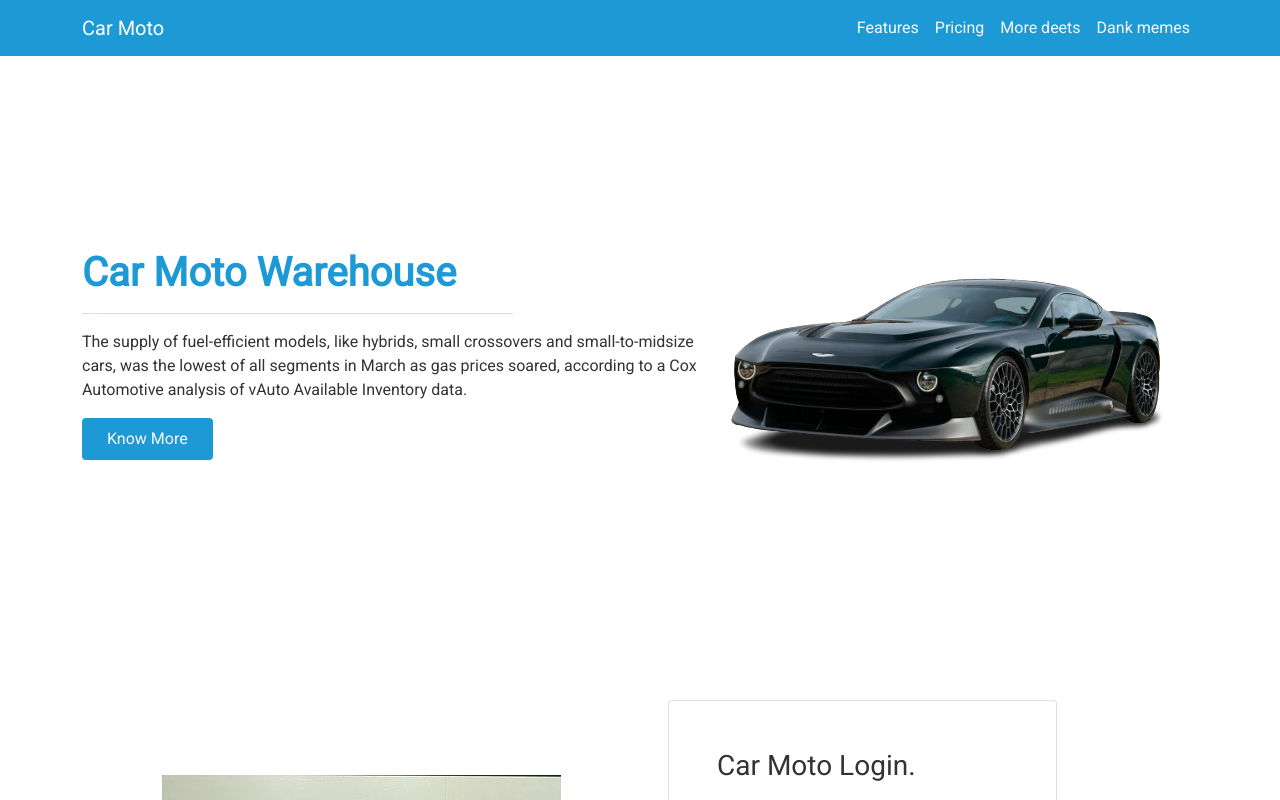
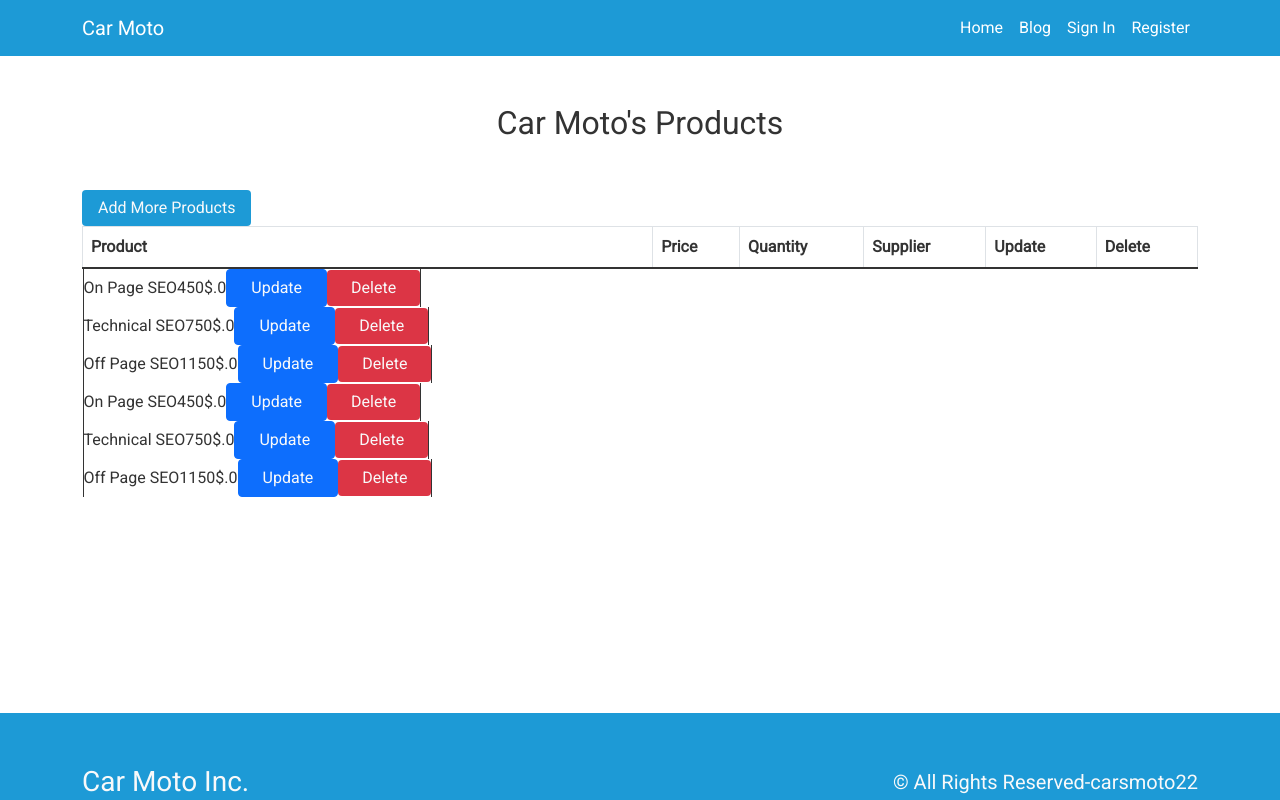
Before and after one commit to niloydey1971/-warehouse-management-client-side, a React (Create React App) app: page /inventories in a window 1280 px wide. Shown: the top 800 px of the page. Built offline with nearby package versions, Linux system fonts and the light colour scheme.

Commit message:
manage inventory ui done

```diff
--- /dev/null
+++ b/public/serviceData.json
@@ -0,0 +1,55 @@
+[
+    {
+        "id": 1,
+        "name": "On Page SEO",
+        "price": 450,
+        "description":"On-page SEO makes the foundation of higher Google ranks. We apply the same techniques that we’ve used to rank hundreds of websites.",
+        "image": "onseo.jpg"
+
+    },
+
+    {
+        "id": 2,
+        "name": "Technical SEO",
+        "price": 750,
+        "description":"The first major step in establishing a technical SEO strategy is setting up your website correctly so every page functions as it should",
+        "image": "tseo.webp"
+
+    },
+
+    {
+        "id": 3,
+        "name": "Off Page SEO",
+        "price": 1150,
+        "description":"I use natural link-building techniques. Off-page SEO requires huge resources and networks that can boost your rankings within short time.",
+        "image": "oseo.jpg"
+
+    },
+
+    {
+        "id": 4,
+        "name": "On Page SEO",
+        "price": 450,
+        "description":"On-page SEO makes the foundation of higher Google ranks. We apply the same techniques that we’ve used to rank hundreds of websites.",
+        "image": "onseo.jpg"
+
+    },
+
+    {
+        "id": 5,
+        "name": "Technical SEO",
+        "price": 750,
+        "description":"The first major step in establishing a technical SEO strategy is setting up your website correctly so every page functions as it should",
+        "image": "tseo.webp"
+
+    },
+
+    {
+        "id": 6,
+        "name": "Off Page SEO",
+        "price": 1150,
+        "description":"I use natural link-building techniques. Off-page SEO requires huge resources and networks that can boost your rankings within short time.",
+        "image": "oseo.jpg"
+
+    }
+]
--- a/src/App.js
+++ b/src/App.js
@@ -12,6 +12,8 @@ import Signup from './components/Signup';
 import Footer from './components/Footer';
 import Blog from './components/Blog';
 import EmptyPage from './components/EmptyPage';
+import AllProductsList from './components/warehouse/AllProductsList';
+import RequireAuth from './components/RequireAuth';
 
 
 function App() {
@@ -19,12 +21,25 @@ function App() {
 
     <div>
       <CarsMenu></CarsMenu>
-      <Home></Home>
-      <Login></Login>
-      <Signup></Signup>
+      <Routes>
+      <Route path="/" element={<Home />} />
+      <Route path="/blog" element={<Blog />} />
+      <Route path="/inventories" element={<AllProductsList />} />
+      <Route path="/login" element={<Login />} />
+      <Route path="/signup" element={<Signup />} />
+      <Route path="*" element={<EmptyPage />} />
+      <Route path="*" element={<EmptyPage />} />
+      {/* require Auth Route */}
+      <Route path='/inventories' element={<RequireAuth>
+          <AllProductsList></AllProductsList>
+        </RequireAuth>}></Route>
 
-      <Blog></Blog>
-      <EmptyPage></EmptyPage>
+
+      </Routes>
+
+
+
+
       <Footer></Footer>
     </div>
   );
--- a/src/components/CarsMenu.js
+++ b/src/components/CarsMenu.js
@@ -16,7 +16,7 @@ const CarsMenu = () => {
     return (
         <Navbar collapseOnSelect expand="lg"variant="dark" style={{backgroundColor:"#1D9AD6"}}>
             <Container>
-                <Navbar.Brand href="#home">Car Moto</Navbar.Brand>
+                <Navbar.Brand>Car Moto</Navbar.Brand>
                 <Navbar.Toggle aria-controls="responsive-navbar-nav" />
                 <Navbar.Collapse id="responsive-navbar-nav">
                     <Nav className="me-auto">
@@ -24,12 +24,13 @@ const CarsMenu = () => {
 
                     </Nav>
                     <Nav >
-                    <Nav.Link className='text-light' href="#features" >Features</Nav.Link>
-                        <Nav.Link className='text-light' href="#pricing">Pricing</Nav.Link>
-                        <Nav.Link className='text-light' href="#deets">More deets</Nav.Link>
-                        <Nav.Link className='text-light' href="#memes">
-                            Dank memes
-                        </Nav.Link>
+                    <Nav.Link className='text-light'><Link style={{textDecoration:'none', color:'#fff'}} to='/'>Home</Link></Nav.Link>
+                    <Nav.Link className='text-light'><Link style={{textDecoration:'none', color:'#fff'}} to='/blog'>Blog</Link></Nav.Link>
+                    <Nav.Link className='text-light'><Link style={{textDecoration:'none', color:'#fff'}} to='/login'>Sign In</Link></Nav.Link>
+                    <Nav.Link className='text-light'><Link style={{textDecoration:'none', color:'#fff'}} to='/signup'>Register</Link></Nav.Link>
+
+
+
                     </Nav>
                 </Navbar.Collapse>
             </Container>
--- a/src/components/Footer.js
+++ b/src/components/Footer.js
@@ -3,7 +3,7 @@ import { Container } from 'react-bootstrap';
 
 const Footer = () => {
     return (
-        <div className='text-light mt-5 py-5' style={{ backgroundColor: '#1D9AD6' }}>
+        <div className='text-light py-5' style={{ backgroundColor: '#1D9AD6' , marginTop:'200px' }}>
             <Container>
                 <div className='d-flex align-items-center justify-content-between gap-3 flex-wrap'>
                     <p className='fs-3 text-light'>Car Moto Inc.</p>
--- a/src/components/Home.js
+++ b/src/components/Home.js
@@ -1,10 +1,12 @@
 import React from 'react';
 import Banner from './Banner';
+import HomeSection from './warehouse/HomeSection';
 
 const Home = () => {
     return (
         <div>
             <Banner></Banner>
+            <HomeSection></HomeSection>
 
         </div>
     );
--- /dev/null
+++ b/src/components/Loading.js
@@ -0,0 +1,12 @@
+import React from 'react';
+import { Spinner } from 'react-bootstrap';
+
+const Loading = () => {
+    return (
+        <div className='my-5' style={{width:'300px',height:'300px'}}>
+            <Spinner animation='border' variant='primary'></Spinner>
+        </div>
+    );
+};
+
+export default Loading;
--- /dev/null
+++ b/src/components/RequireAuth.js
@@ -0,0 +1,23 @@
+import React from 'react';
+import auth from '../firebase.init';
+import { useAuthState } from 'react-firebase-hooks/auth';
+import { Navigate, useLocation } from 'react-router-dom';
+import Loading from './Loading';
+
+const RequireAuth = ({children}) => {
+
+    const [user,loading] = useAuthState(auth);
+    const location = useLocation()
+
+    if(loading){
+        return <Loading></Loading>
+    }
+    if(!user){
+        return <Navigate to="/login" state={{ from: location }} replace />;
+
+    }
+
+    return children;
+};
+
+export default RequireAuth;
--- /dev/null
+++ b/src/components/warehouse/AllProductsList.js
@@ -0,0 +1,63 @@
+import React from 'react';
+import { Button, Container, Table } from 'react-bootstrap';
+import { useNavigate } from 'react-router-dom';
+import useInventory from '../../hooks/useInventory';
+import AllProductsListTable from './AllProductsListTable';
+
+const AllProductsList = () => {
+    const [items,] = useInventory()
+    const navigate = useNavigate()
+    return (
+        <Container>
+            <div className='my-5'>
+
+
+
+                    <h2 className='text-center my-5 fw-5'>Car Moto's Products</h2>
+                    <div className='mt-3 mx-auto'>
+                    <Button onClick={() => navigate('/additems')} className="btn text-light px-3 border-0" style={{ backgroundColor: "#1D9AD6"}}>Add More Products</Button>
+
+                </div>
+
+                <div class="table-responsive">
+                    <Table striped bordered hover class="table">
+                        <thead>
+                            <tr>
+
+                                <th>Product</th>
+                                <th>Price</th>
+                                <th>Quantity</th>
+                                <th>Supplier</th>
+                                <th>Update</th>
+                                <th>Delete</th>
+                            </tr>
+                        </thead>
+                        <tbody>
+
+
+                            {
+                                items.map(item => <AllProductsListTable key={item._id} product={item}></AllProductsListTable>
+                                )
+                            }
+
+
+
+                        </tbody>
+                    </Table>
+
+                </div>
+
+
+
+
+
+
+
+
+            </div>
+
+        </Container>
+    );
+};
+
+export default AllProductsList;
--- /dev/null
+++ b/src/components/warehouse/AllProductsListTable.js
@@ -0,0 +1,38 @@
+import React, { useState } from 'react';
+import { Button, Table } from 'react-bootstrap';
+import { useNavigate } from 'react-router-dom';
+
+const AllProductsListTable = (props) => {
+    const { _id } = props.product
+    const currentProduct = props.product
+    const navigate = useNavigate()
+    const [product, setProduct] = useState([currentProduct])
+    return (
+        <div>
+            {
+                product.map(item => <tr>
+
+                    {/* <td>{item.name}</td>
+                    <td>{item.price}</td>
+                    <td>${item.quantity}.0</td>
+                    <td>{item.supplierName}</td> */}
+                    <td>{item.name}</td>
+                    <td>{item.price}</td>
+                    <td>${item.quantity}.0</td>
+                    <td>{item.supplierName}</td>
+                    <td>
+                        <Button onClick={() => navigate(`/inventories/${_id}`)} className="btn btn-primary text-light px-4" >Update</Button>
+                    </td>
+                    <td>
+                        <Button className="btn btn-danger text-light px-4 border-0" >Delete</Button>
+                    </td>
+                </tr>
+                )
+            }
+
+
+        </div>
+    );
+};
+
+export default AllProductsListTable;
--- /dev/null
+++ b/src/components/warehouse/HomeSection.js
@@ -0,0 +1,40 @@
+import React from 'react';
+import { Button, Row } from 'react-bootstrap';
+import { useNavigate } from 'react-router-dom';
+import useInventory from '../../hooks/useInventory';
+import HomeSectionCard from './HomeSectionCard';
+
+const HomeSection = () => {
+    const [items,] = useInventory()
+    const navigate = useNavigate()
+    return (
+        <div className='my-5 py-5'>
+            <div className='container'>
+                <div className='my-5'>
+                    <h2 className='text-center my-5 fw-5'>Car Moto's Inventory</h2>
+
+                    <Row>
+
+                        {
+                            items.slice(0, 6).map(item => <HomeSectionCard key={item._id} product={item}></HomeSectionCard>
+                            )
+                        }
+
+
+
+                    </Row>
+
+                </div>
+                <div className='d-flex mt-4 justify-content-center '>
+                    <Button onClick={() => navigate('/inventories')} className="btn  btn-primary text-light px-5 py-3 border-0">Manage All Products</Button>
+
+                </div>
+
+
+            </div>
+        </div>
+
+    );
+};
+
+export default HomeSection;
--- /dev/null
+++ b/src/components/warehouse/HomeSectionCard.js
@@ -0,0 +1,31 @@
+import React from 'react';
+import { Button, Card, Col } from 'react-bootstrap';
+import { useNavigate } from 'react-router-dom';
+
+const HomeSectionCard = (props) => {
+    const navigate = useNavigate()
+    const { _id, name, image, description, price, quantity, supplierName } = props.product
+    return (
+        <Col sm>
+            <Card style={{ width: '18rem', margin: 'auto', marginBottom: '20px' }}>
+                <div className='w-75 mx-auto mt-3'>
+                    <Card.Img variant="top" src={image} alt='product' />
+                </div>
+                <Card.Body className='text-start my-3'>
+                    <Card.Title>{name}</Card.Title>
+                    <Card.Text>Price: ${price}</Card.Text>
+
+                    <Card.Text>
+                        {description}
+                    </Card.Text>
+                    <Card.Text>Quantity: {quantity}</Card.Text>
+                    <Card.Text>Supplier: {supplierName}</Card.Text>
+                    <Button onClick={() => navigate(`/inventory/${_id}`)} style={{ backgroundColor: '#1D9AD6', border: 'none' }}>Update Stock</Button>
+                </Card.Body>
+            </Card>
+        </Col>
+
+    );
+};
+
+export default HomeSectionCard;
--- /dev/null
+++ b/src/hooks/useInventory.js
@@ -0,0 +1,14 @@
+import { useEffect, useState } from 'react';
+
+const useInventory = () => {
+    const [items, setItems] = useState([])
+    useEffect(()=>{
+
+        fetch("serviceData.json")
+        .then(res=>res.json())
+        .then(data=>setItems(data))
+    },[])
+    return [items, setItems]
+};
+
+export default useInventory;
```
